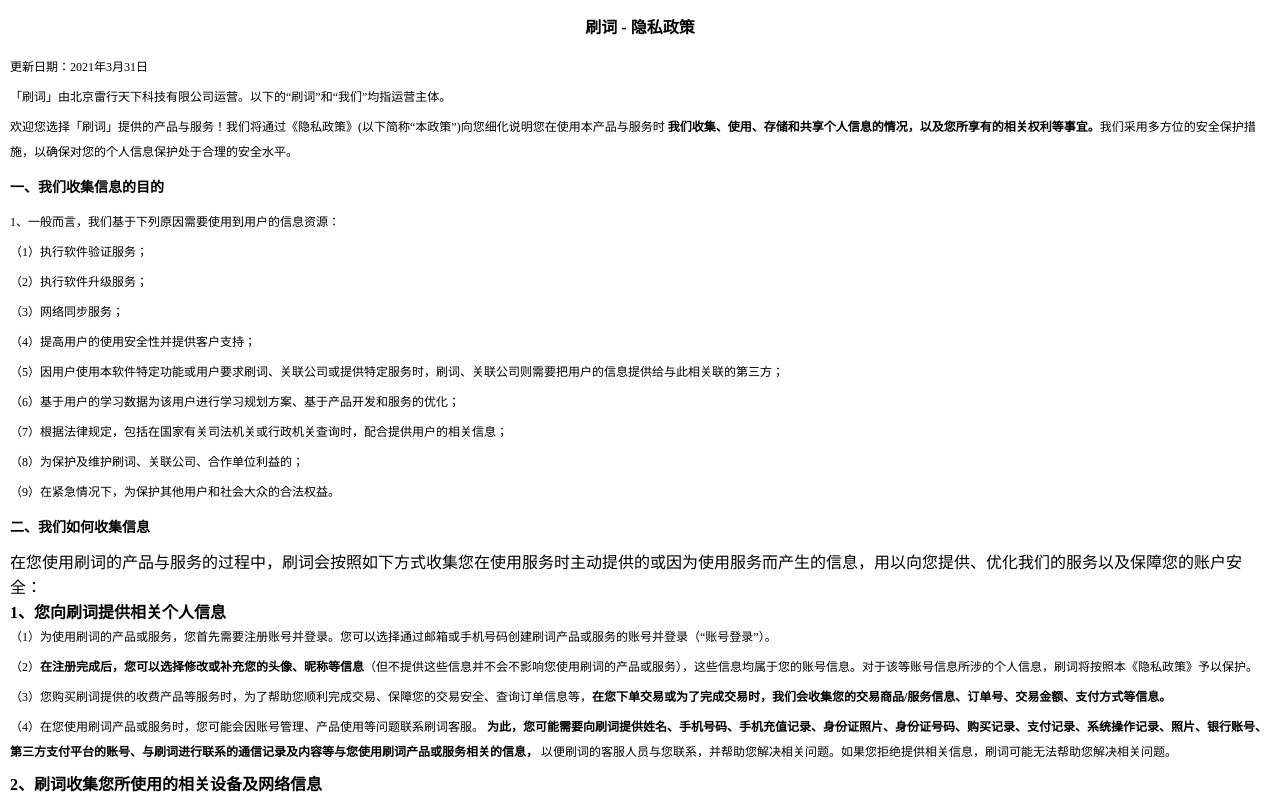
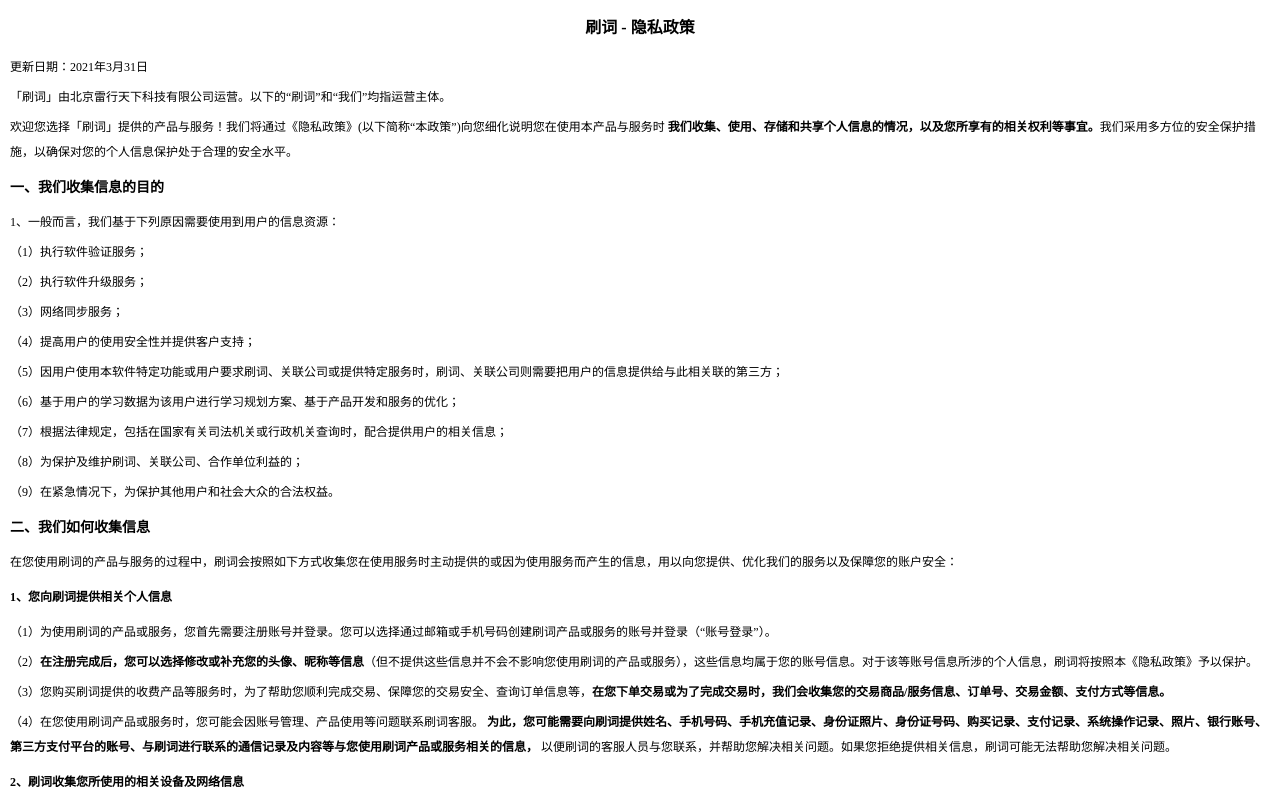
Before and after one commit to 15101538237ren/15101538237ren.github.io, a plain HTML site: page shuaci/privacy.html in a window 1280 px wide. Shown: the top 800 px of the page. Drawn offline with Linux system fonts and the light colour scheme.

Commit message:
Update privacy.html

```diff
--- a/shuaci/privacy.html
+++ b/shuaci/privacy.html
@@ -35,6 +35,16 @@
 			color: #000;
 		}
 		h3.nL{
+			text-align: left;
+		}
+
+		h4{
+			font-size: 12px;
+			margin: 10px 0px;
+			text-align: lef;
+			color: #000;
+		}
+		h4.nL{
 			text-align: left;
 		}
 		.term{
@@ -99,9 +109,10 @@
 			</div>
 
 			<h3>二、我们如何收集信息</h3>
+			<div class="term">
 				<p>在您使用刷词的产品与服务的过程中，刷词会按照如下方式收集您在使用服务时主动提供的或因为使用服务而产生的信息，用以向您提供、优化我们的服务以及保障您的账户安全：
 				</p>
-
+			</div>
 			<h4>
 				1、您向刷词提供相关个人信息
 			</h4>
@@ -376,7 +387,7 @@
 			<h3>十一、与我们联系</h3>
 			<div class="term">
 				<p>
-					如果您对本政策有任何其他疑问，请发送邮件到 fullwallpaper@outlook.com 与我们联系。
+					如果您对本政策有任何其他疑问，请发送邮件到 shuaci@outlook.com 与我们联系。
 				</p>
 			</div>
 
```
